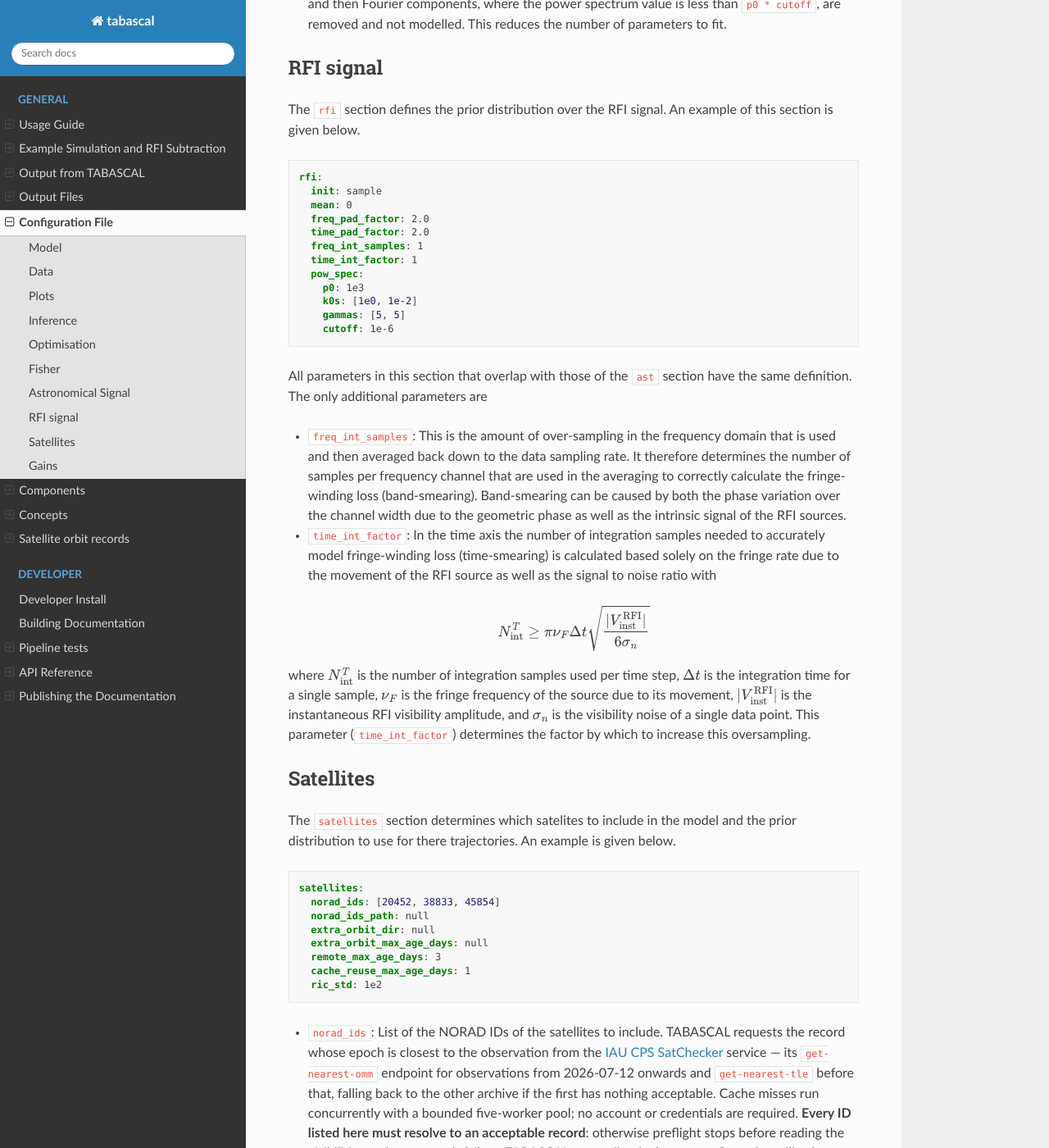
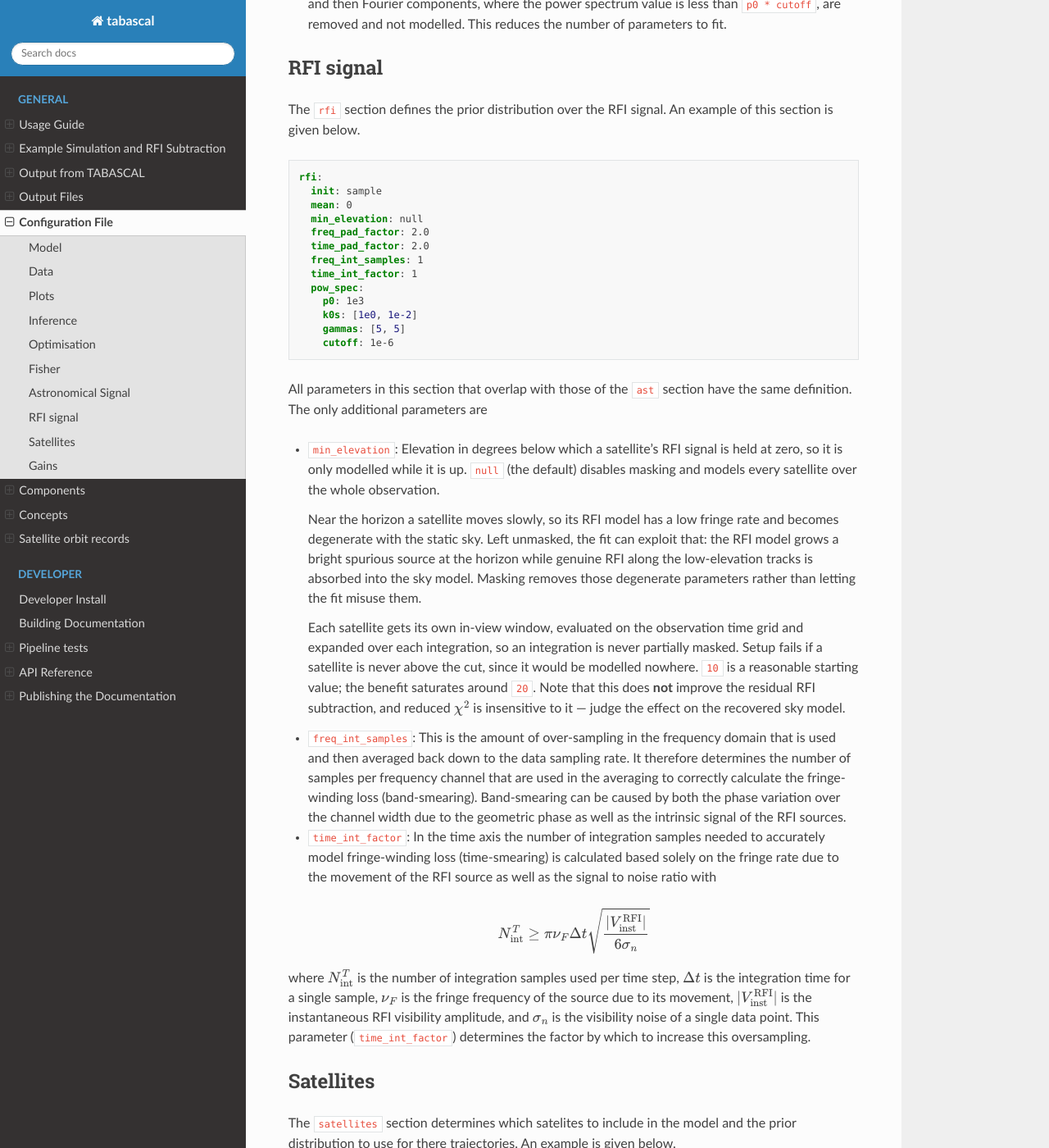
Before and after one commit to epfl-radio-astro/tabascal, a Sphinx documentation site: the page built from docs/config.md, in a window 1280 px wide and 1400 px high, scrolled down 4119 px. Shown: the whole window at 82% size. Built offline with Sphinx 7.4.7 and the Read the Docs theme 3.1.0, drawn with Linux system fonts in a browser that asks for light colours.

Commit message:
Docs: document rfi.min_elevation
The PR adds a user-facing config knob with no entry in the config reference.
Covers what it does, the degeneracy it removes, the per-satellite in-view
window, the setup failure when a satellite is never up, and the suggested
starting value -- including the caveat that it does not improve residual
subtraction and that chi^2 is insensitive to it.

````diff
--- a/docs/config.md
+++ b/docs/config.md
@@ -143,6 +143,7 @@ The `rfi` section defines the prior distribution over the RFI signal. An example
 rfi:
   init: sample
   mean: 0
+  min_elevation: null
   freq_pad_factor: 2.0
   time_pad_factor: 2.0
   freq_int_samples: 1
@@ -155,6 +156,12 @@ rfi:
 ```
 
 All parameters in this section that overlap with those of the `ast` section have the same definition. The only additional parameters are
+
+* `min_elevation`: Elevation in degrees below which a satellite's RFI signal is held at zero, so it is only modelled while it is up. `null` (the default) disables masking and models every satellite over the whole observation.
+
+  Near the horizon a satellite moves slowly, so its RFI model has a low fringe rate and becomes degenerate with the static sky. Left unmasked, the fit can exploit that: the RFI model grows a bright spurious source at the horizon while genuine RFI along the low-elevation tracks is absorbed into the sky model. Masking removes those degenerate parameters rather than letting the fit misuse them.
+
+  Each satellite gets its own in-view window, evaluated on the observation time grid and expanded over each integration, so an integration is never partially masked. Setup fails if a satellite is never above the cut, since it would be modelled nowhere. `10` is a reasonable starting value; the benefit saturates around `20`. Note that this does **not** improve the residual RFI subtraction, and reduced $\chi^2$ is insensitive to it — judge the effect on the recovered sky model.
 
 * `freq_int_samples`: This is the amount of over-sampling in the frequency domain that is used and then averaged back down to the data sampling rate. It therefore determines the number of samples per frequency channel that are used in the averaging to correctly calculate the fringe-winding loss (band-smearing). Band-smearing can be caused by both the phase variation over the channel width due to the geometric phase as well as the intrinsic signal of the RFI sources.
 * `time_int_factor`: In the time axis the number of integration samples needed to accurately model fringe-winding loss (time-smearing) is calculated based solely on the fringe rate due to the movement of the RFI source as well as the signal to noise ratio with
````
